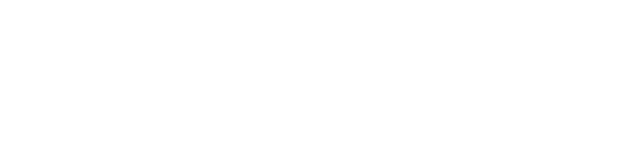
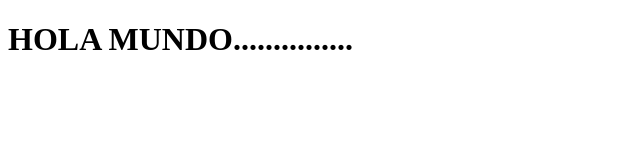
Before and after one commit to altamirano197661/prueba, a plain HTML site: page index.html in a window 1280 px wide. Shown: the whole page, without its empty margins (0-640 px from the left). Drawn offline with Linux system fonts and the light colour scheme.

Commit message:
Add Hola mundo....

```diff
--- a/index.html
+++ b/index.html
@@ -8,5 +8,7 @@
 </head>
 <body>
 
+    <h1>HOLA MUNDO...............</h1>
+
 </body>
 </html>
```
